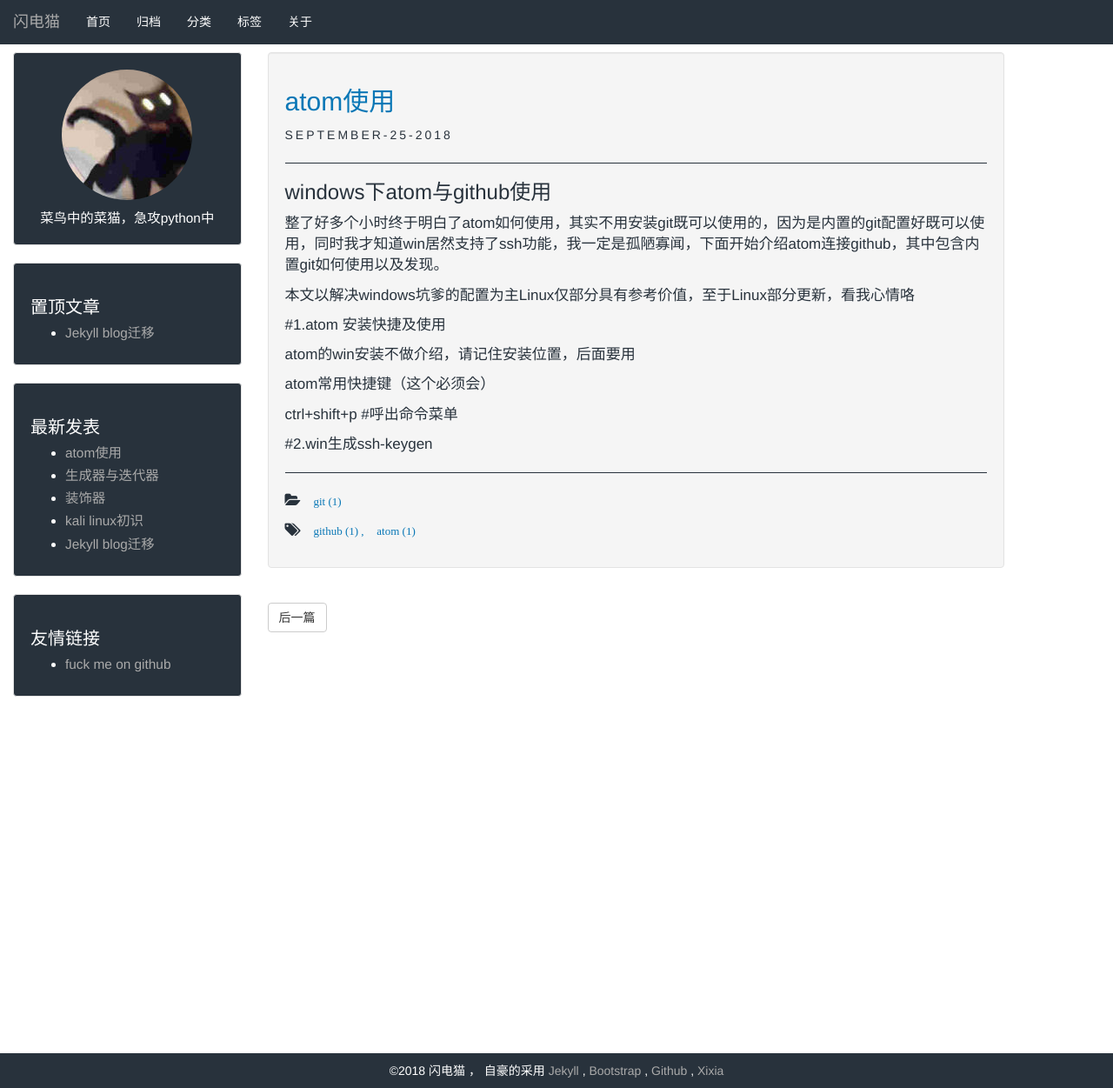
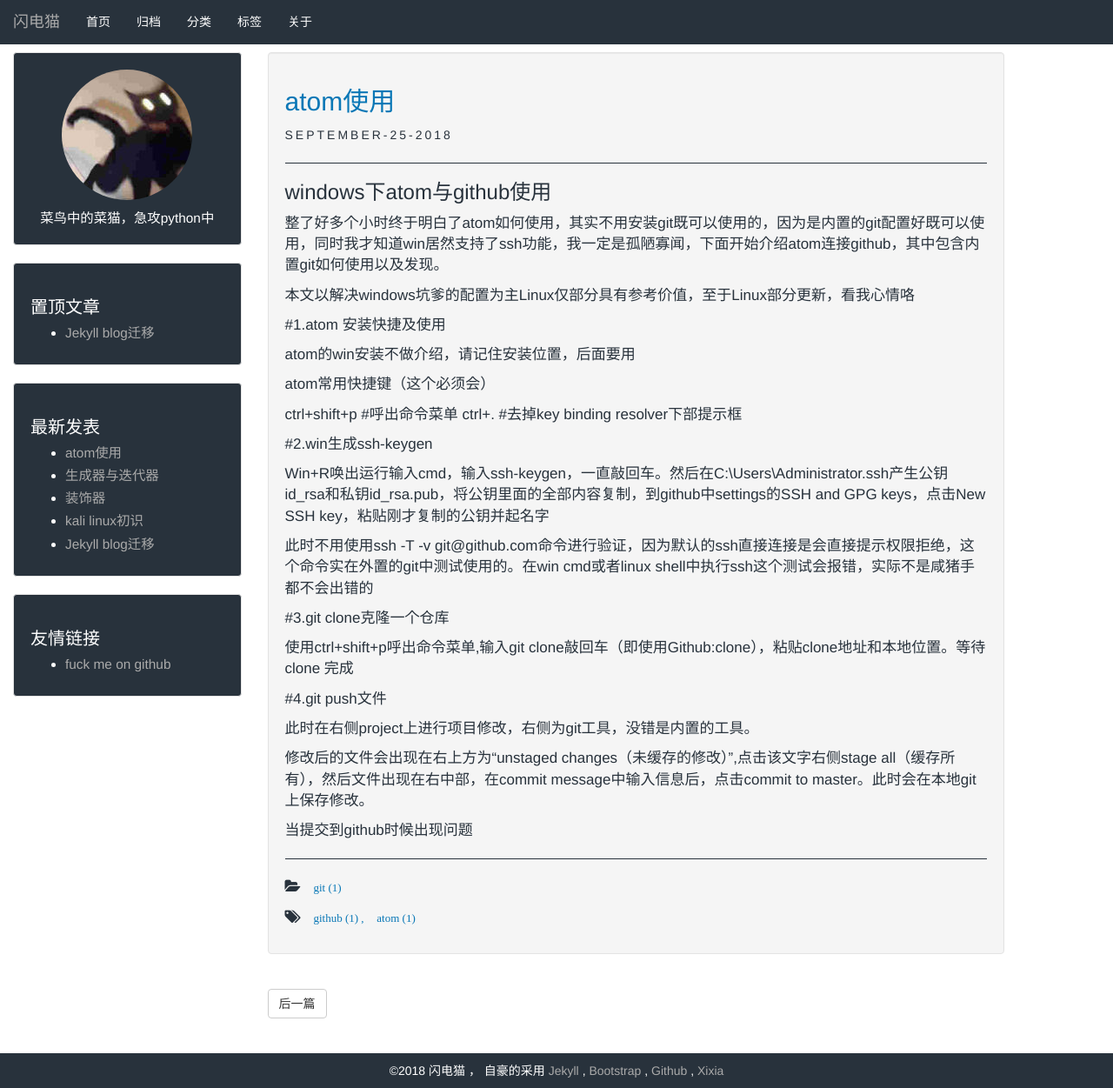
Before and after one commit to qfdmx/qfdmx.github.io, a Jekyll site: the page built from _posts/2018/2018-09-25-atom-use.markdown, in a window 1280 px wide and 1251 px high. Shown: the whole window at 87% size. Built offline with Jekyll 4.4.1, drawn with Linux system fonts in a browser that asks for light colours.

```diff
--- a/_posts/2018/2018-09-25-atom-use.markdown
+++ b/_posts/2018/2018-09-25-atom-use.markdown
@@ -19,6 +19,23 @@
 
 atom常用快捷键（这个必须会）
 
-ctrl+shift+p #呼出命令菜单
+ctrl+shift+p 	#呼出命令菜单
+ctrl+.				#去掉key binding resolver下部提示框
 
 #2.win生成ssh-keygen
+
+Win+R唤出运行输入cmd，输入ssh-keygen，一直敲回车。然后在C:\Users\Administrator\.ssh产生公钥id_rsa和私钥id_rsa.pub，将公钥里面的全部内容复制，到github中settings的SSH and GPG keys，点击New SSH key，粘贴刚才复制的公钥并起名字
+
+此时不用使用ssh -T -v git@github.com命令进行验证，因为默认的ssh直接连接是会直接提示权限拒绝，这个命令实在外置的git中测试使用的。在win cmd或者linux shell中执行ssh这个测试会报错，实际不是咸猪手都不会出错的
+
+#3.git clone克隆一个仓库
+
+使用ctrl+shift+p呼出命令菜单,输入git clone敲回车（即使用Github:clone），粘贴clone地址和本地位置。等待clone 完成
+
+#4.git push文件
+
+此时在右侧project上进行项目修改，右侧为git工具，没错是内置的工具。
+
+修改后的文件会出现在右上方为“unstaged changes（未缓存的修改）”,点击该文字右侧stage all（缓存所有），然后文件出现在右中部，在commit message中输入信息后，点击commit to master。此时会在本地git上保存修改。
+
+当提交到github时候出现问题
```
